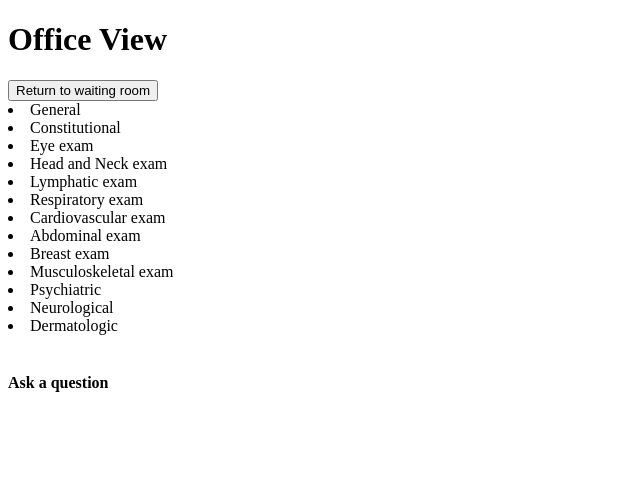
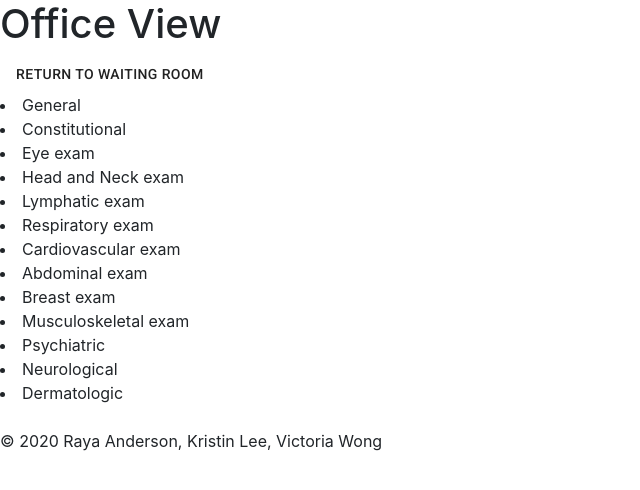
Before and after one commit to KristinEliseLee/monster-clinic, a React app: page / in a window 1280 px wide. Both pictures are taken after a click on the item "Human bandit". Shown: the top 490 px of the page, without its empty margins (0-640 px from the left). Built offline with nearby package versions, Linux system fonts and the light colour scheme.

Commit message:
Making small stylish changes

```diff
--- a/Components/App.jsx
+++ b/Components/App.jsx
@@ -2,11 +2,14 @@ const React = require('react');
 import { connect } from "react-redux";
 import WaitingRoom from './WaitingRoom';
 import OfficeView from './OfficeView';
+import 'bootstrap/dist/css/bootstrap.min.css';
+import Button from '@material-ui/core/Button';
+import Icon from '@material-ui/icons';
 
 
 function ConnectedApp(props) {
     if (props.view == 'waitingroom') {
-            return (<WaitingRoom />)
+        return (<WaitingRoom />)
     }
     else {
         return (<OfficeView />)
--- a/Components/OfficeView.jsx
+++ b/Components/OfficeView.jsx
@@ -2,20 +2,26 @@ const React = require('react');
 const _ = require('lodash')
 import { connect } from "react-redux";
 import ListItem from '../Components/ListItem'
-import handleChangeView from '../Handlers/handleChangeView'
+import handleChangeView from '../Handlers/handleChangeView';
+import Button from '@material-ui/core/Button';
+import HealingIcon from '@material-ui/icons/Healing';
+import 'bootstrap/dist/css/bootstrap.min.css';
 
 function ConnectedOfficeView(props) {
     const inspectList = [];
     for (let i = 0; i < props.monster.inspections.length; i++) {
         let inspection = props.monster.inspections[i]
-        inspectList.push(<ListItem key={i} item={inspection} path={`${i}`}/>)
+        inspectList.push(<ListItem key={i} item={inspection} path={`${i}`} />)
     }
-    return (<React.Fragment><h1> Office View </h1>
-        <button onClick={handleChangeView()}>Return to waiting room</button>
+    return (<React.Fragment>
+        <h1> Office View </h1>
+        <Button variant="outline-secondary"
+            onClick={handleChangeView()}>
+            Return to waiting room
+                </Button>
 
         <div id="inspect"> {inspectList} </div>
-        <div id="picture"><img src={props.monster.image}/></div>
-        <div id="results"><h4>{props.results.question}</h4><p>{props.results.results}</p></div>
+        <div id="picture"><img src={props.monster.image} /></div>
     </React.Fragment>)
 }
 
--- a/Components/WaitingRoom.jsx
+++ b/Components/WaitingRoom.jsx
@@ -1,7 +1,8 @@
 const React = require('react');
-const _ = require('lodash')
-import CharacterInfo from '../CharacterInfo'
-import handleChangeView from '../Handlers/handleChangeView'
+const _ = require('lodash');
+import CharacterInfo from '../CharacterInfo';
+import handleChangeView from '../Handlers/handleChangeView';
+import Button from '@material-ui/core/Button';
 
 
 
--- a/index.css
+++ /dev/null
@@ -1,6 +0,0 @@
-body {
-}
-
-.completed {
-    text-decoration:line-through;
-}
--- a/index.html
+++ b/index.html
@@ -1,13 +1,35 @@
 <!DOCTYPE html>
 
 <html xmlns="http://www.w3.org/1999/xhtml">
+
 <head>
     <meta charset="utf-8" />
-    <title></title>
+    <!-- Styling sheets, fonts can be adjusted if need be -->
+    <link rel="stylesheet" href="style.css">
+    <link rel="stylesheet" href="https://fonts.googleapis.com/css?family=Roboto:300,400,500,700&display=swap" />
+    <link rel="stylesheet" href="https://fonts.googleapis.com/icon?family=Material+Icons" />
+    <link rel="stylesheet" href="https://maxcdn.bootstrapcdn.com/bootstrap/4.4.1/css/bootstrap.min.css"
+        integrity="sha384-Vkoo8x4CGsO3+Hhxv8T/Q5PaXtkKtu6ug5TOeNV6gBiFeWPGFN9MuhOf23Q9Ifjh" crossorigin="anonymous" />
+    <link rel="stylesheet" href="https://fonts.googleapis.com/icon?family=Material+Icons" />
+    <title> Test Title </title>
 </head>
+
 <body>
+
+
     <div id="root"></div>
     <!-- scripts -->
+    <script src="https://ajax.googleapis.com/ajax/libs/jquery/3.4.1/jquery.min.js"></script>
     <script src="./dist/app-bundle.js"></script>
+    <script src="https://kit.fontawesome.com/9c310b1d47.js" crossorigin="anonymous"></script>
+
+
+
+    <footer class="copyright">
+        <p>&copy; 2020 Raya Anderson, Kristin Lee, Victoria Wong</p>
+    </footer>
+
+
 </body>
+
 </html>
--- a/index.js
+++ b/index.js
@@ -1,9 +1,10 @@
 import React from 'react';
 import ReactDOM from 'react-dom';
 import App from './Components/App'
-import './index.css';
+import './style.css';
 import store from './store'
 import { Provider } from 'react-redux'
+
 
 ReactDOM.render(<Provider store={store}><App /></Provider>, document.getElementById('root'));
 
--- a/package.json
+++ b/package.json
@@ -10,13 +10,17 @@
     "@babel/core": "^7.9.0",
     "@babel/preset-env": "^7.9.5",
     "@babel/preset-react": "^7.9.4",
+    "@material-ui/core": "^4.9.10",
+    "@material-ui/icons": "^4.9.1",
     "babel-loader": "^8.1.0",
+    "bootstrap": "^4.4.1",
     "css-loader": "^3.5.2",
     "express": "^4.17.1",
     "lodash": "^4.17.15",
     "minimist": "^1.2.3",
     "path": "^0.12.7",
     "react": "^16.13.1",
+    "react-bootstrap": "^1.0.0",
     "react-dom": "^16.13.1",
     "react-redux": "^7.2.0",
     "redux": "^4.0.5",
--- /dev/null
+++ b/style.css
@@ -0,0 +1,9 @@
+
+
+
+body {
+}
+
+.completed {
+    text-decoration:line-through;
+}
```
Also changed, not shown: 3 other files (tests, documents, lock files or other folders).
